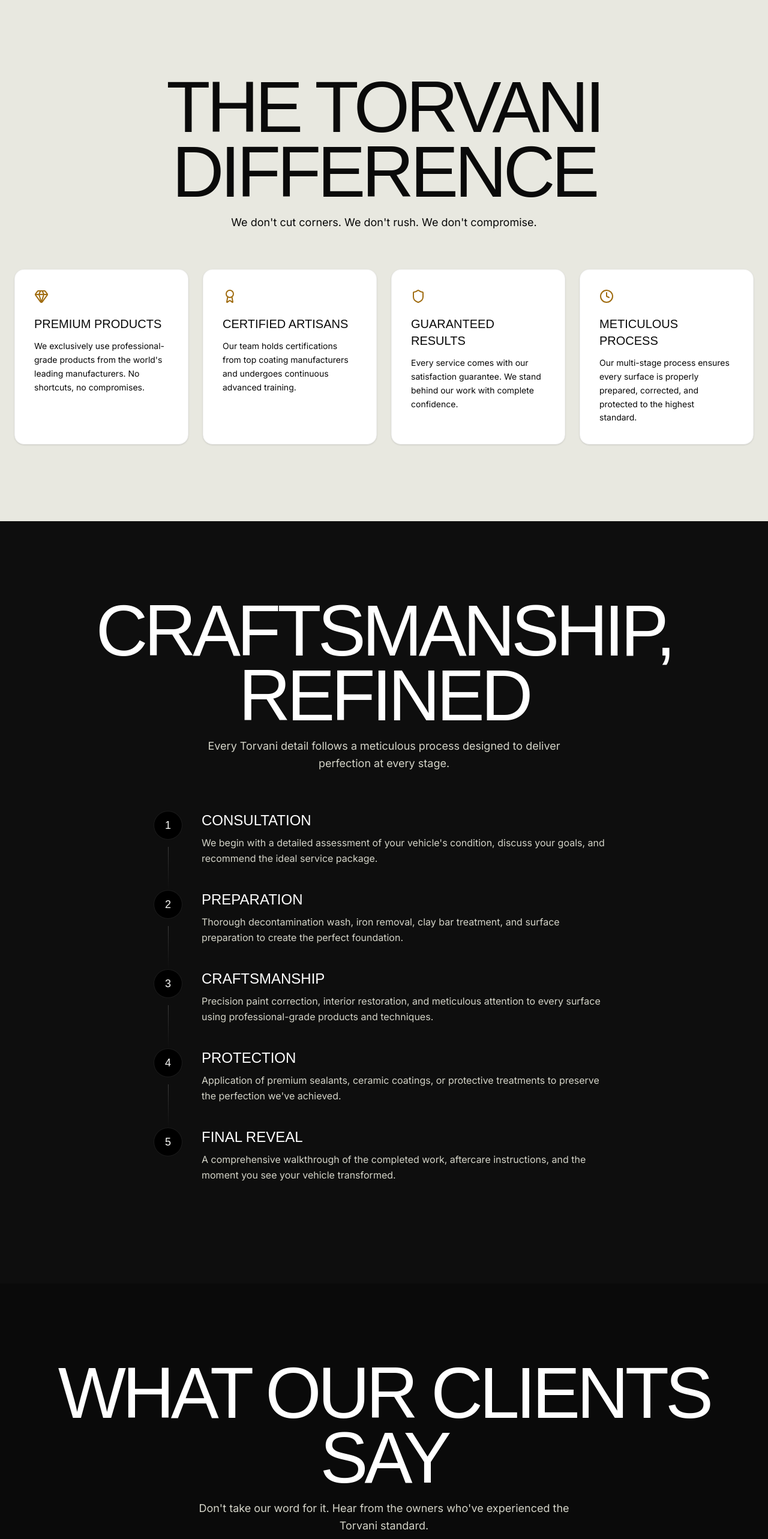
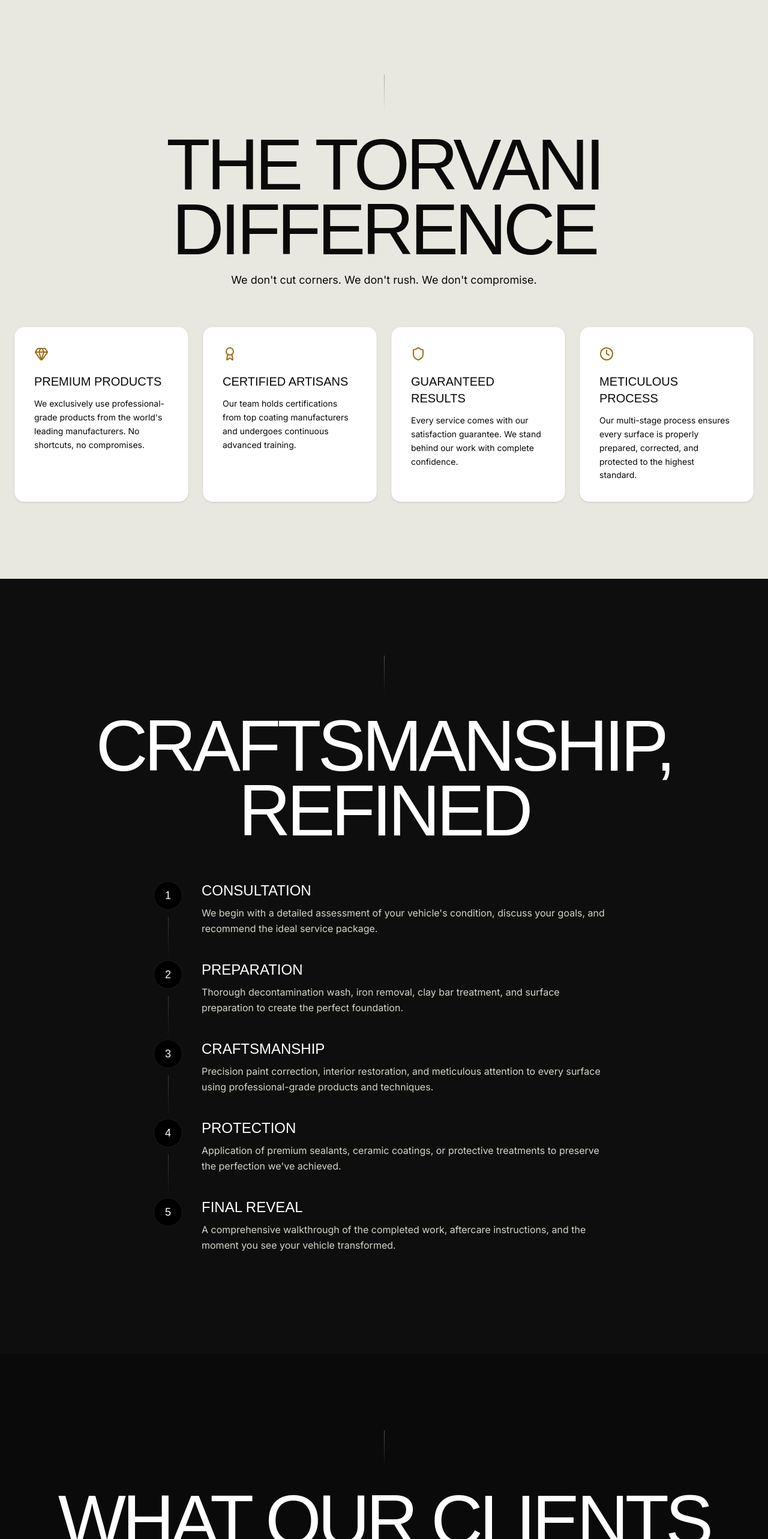
Before and after one commit to empexofficial/torvani, a Next.js app: page / in a window 1280 px wide. Shown: the part 3840-6406 px from the top of the page at 60% size. Built offline with nearby package versions, Linux system fonts and the light colour scheme; a web font is replaced by a local one.

Commit message:
feat: Add animated vertical dividers before section titles and remove subtitles from several sections.

```diff
--- a/src/app/page.tsx
+++ b/src/app/page.tsx
@@ -158,6 +158,9 @@
       {/* ── Why Choose Torvani ── */}
       <section className="py-24 md:py-32 bg-ivory-300">
         <div className="max-w-8xl mx-auto px-6">
+          <div className="flex flex-col items-center mb-8">
+            <div className="w-px h-16 bg-gradient-to-b from-obsidian/60 to-transparent animate-pulse" />
+          </div>
           <SectionTitle
             title="The Torvani Difference"
             subtitle="We don't cut corners. We don't rush. We don't compromise."
@@ -212,9 +215,11 @@
       {/* ── Process / Craftsmanship ── */}
       <section className="py-24 md:py-32 bg-obsidian-200/50">
         <div className="max-w-8xl mx-auto px-6">
+          <div className="flex flex-col items-center mb-8">
+            <div className="w-px h-16 bg-gradient-to-b from-white/60 to-transparent animate-pulse" />
+          </div>
           <SectionTitle
             title="Craftsmanship, Refined"
-            subtitle="Every Torvani detail follows a meticulous process designed to deliver perfection at every stage."
           />
           <div className="max-w-3xl mx-auto">
             {processSteps.map((step, index) => (
@@ -248,9 +253,11 @@
       {/* ── Testimonials Preview ── */}
       <section className="py-24 md:py-32">
         <div className="max-w-8xl mx-auto px-6">
+          <div className="flex flex-col items-center mb-8">
+            <div className="w-px h-16 bg-gradient-to-b from-white/60 to-transparent animate-pulse" />
+          </div>
           <SectionTitle
             title="What Our Clients Say"
-            subtitle="Don't take our word for it. Hear from the owners who've experienced the Torvani standard."
           />
           <div className="grid grid-cols-1 md:grid-cols-3 gap-6">
             {testimonials.slice(0, 3).map((testimonial, index) => (
@@ -276,9 +283,11 @@
       {/* ── FAQ ── */}
       <section className="py-24 md:py-32 bg-black">
         <div className="max-w-3xl mx-auto px-6">
+          <div className="flex flex-col items-center mb-8">
+            <div className="w-px h-16 bg-gradient-to-b from-white/60 to-transparent animate-pulse" />
+          </div>
           <SectionTitle
             title="Frequently Asked"
-            subtitle="Everything you need to know about our services, process, and what makes Torvani different."
           />
           <FAQAccordion items={homeFAQ} />
         </div>
```
